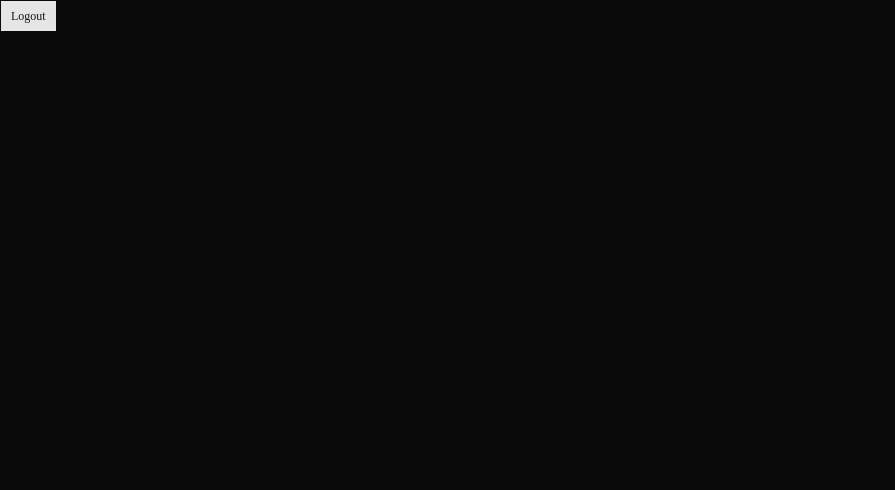
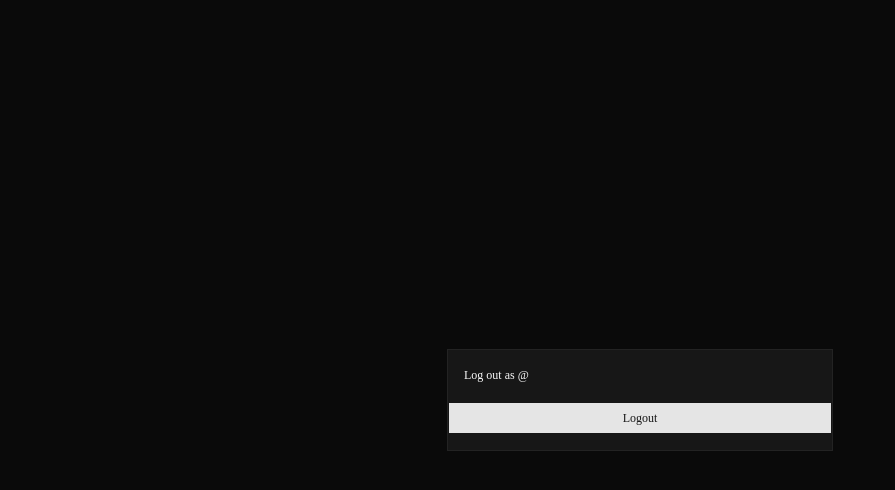
Before and after one commit to aayushi404/yap, a Next.js app in the folder frontend/: page /auth/logout in a window 1280 px wide. Shown: the top 490 px of the page, without its empty margins (0-895 px from the left). Built offline with nearby package versions, Linux system fonts and the light colour scheme.

Commit message:
added logout functionality

```diff
--- a/frontend/app/auth/logout/page.tsx
+++ b/frontend/app/auth/logout/page.tsx
@@ -1,12 +1,23 @@
 "use client"
 import { Button } from "@/components/ui/button"
+import { Card, CardHeader } from "@/components/ui/card"
 import { useAuthStore } from "@/hooks/auth"
+import { useRouter } from "next/navigation"
 
 const Logout = () => {
-    const logout = useAuthStore(state => state.logout)
+    const {logout, user} = useAuthStore(state => state)
+    const router = useRouter()
     return (
-        <div>
-            <Button onClick={() => logout()}>Logout</Button>
+        <div className="min-h-screen flex items-center justify-center px-4 sm:px-6">
+            <div className="w-full max-w-sm">
+                <Card>
+                <CardHeader>Log out as @{user?.username}</CardHeader>
+                <Button onClick={() => {
+                    logout()
+                    router.push("/")
+                    }}>Logout</Button>
+                </Card>
+            </div>
         </div>
     )
 }
--- a/frontend/components/sidebars/FeedSidebar.tsx
+++ b/frontend/components/sidebars/FeedSidebar.tsx
@@ -1,16 +1,17 @@
 "use client"
 import { useAuthStore } from "@/hooks/auth";
-import { HouseIcon, UserIcon, ChatCircleIcon, MagnifyingGlassIcon } from "@phosphor-icons/react";
-import { FileSearchIcon } from "@phosphor-icons/react/dist/ssr";
+import { HouseIcon, UserIcon, ChatCircleIcon, MagnifyingGlassIcon, DotsThreeVerticalIcon } from "@phosphor-icons/react";
 import Image from "next/image";
 import Link from "next/link";
 import { usePathname } from "next/navigation";
+import { Dialog, DialogContent, DialogTitle, DialogTrigger } from "../ui/dialog";
 import React from "react";
+import { useRouter } from "next/navigation";
 
 export default function FeedSidebar() {
   const user = useAuthStore(state => state.user)
   const pathname = usePathname()
-  console.log(pathname)
+  const router = useRouter()
   if (!user) {
     return
   }
@@ -60,8 +61,12 @@ export default function FeedSidebar() {
               <UserIcon size={32} color="#e8e8e8" />
           </NavItem>
         </div>
+        <Dialog>
+          <DialogTrigger>
+            <div className="mb-4 flex w-fit xl:w-full cursor-pointer items-center justify-center gap-3 rounded-full p-2 hover:bg-neutral-900 transition-colors"
 
-        <Link href={`/${user.username}`} className="mb-4 flex w-fit xl:w-full cursor-pointer items-center justify-center gap-3 rounded-full p-2 hover:bg-neutral-900 transition-colors">
+
+            >
               <div className="size-10 shrink-0 rounded-full bg-neutral-700">
                 {user.profileImage ? (
                   <Image
@@ -77,7 +82,14 @@ export default function FeedSidebar() {
                 <p className="font-bold leading-tight">{user.name}</p>
                 <p className="text-neutral-500 text-sm">{`@${user.username}`}</p>
               </div>
-        </Link>
+              <DotsThreeVerticalIcon size={28} className="z-1000" />
+            </div>
+          </DialogTrigger>
+          <DialogContent showCloseButton={false} className="sm:left-1/3 sm:top-5/6 sm:w-70">
+            <DialogTitle>{user.username}</DialogTitle>
+                <div onClick={() => router.push("/auth/logout")} className="hover:cursor-pointer">Log out @{user.username}</div>
+          </DialogContent>
+        </Dialog>
     </header>
   );
 }
--- a/frontend/components/ui/dialog.tsx
+++ b/frontend/components/ui/dialog.tsx
@@ -39,7 +39,7 @@ function DialogOverlay({
     <DialogPrimitive.Overlay
       data-slot="dialog-overlay"
       className={cn(
-        "fixed inset-0 isolate z-50 bg-black/10 duration-100 supports-backdrop-filter:backdrop-blur-xs data-open:animate-in data-open:fade-in-0 data-closed:animate-out data-closed:fade-out-0",
+        "fixed inset-0 isolate z-50 bg-black/10 duration-100 supports-backdrop-filter:backdrop-blur-2xs data-open:animate-in data-open:fade-in-0 data-closed:animate-out data-closed:fade-out-0",
         className
       )}
       {...props}
```
Lines whose indentation alone changed are shown as unchanged.
